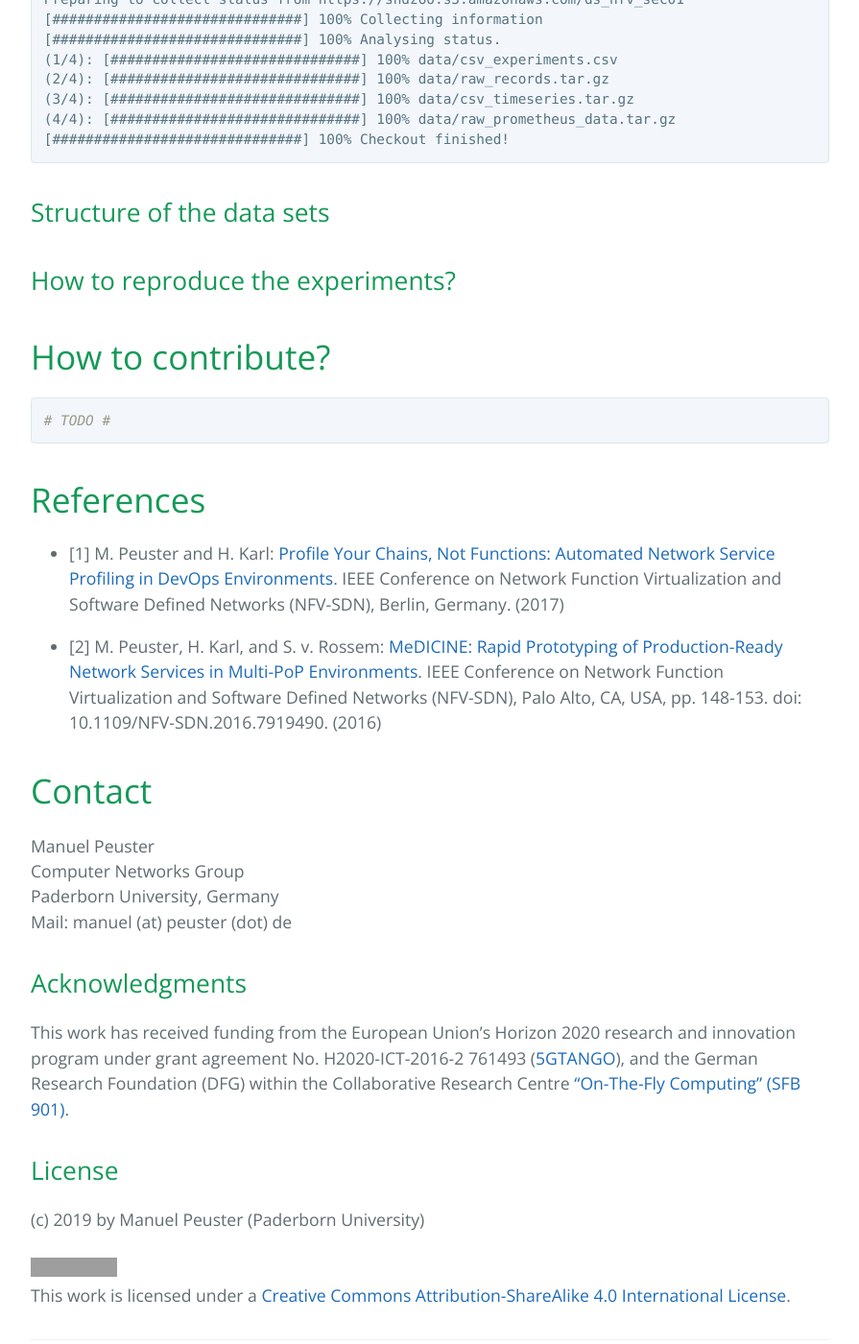
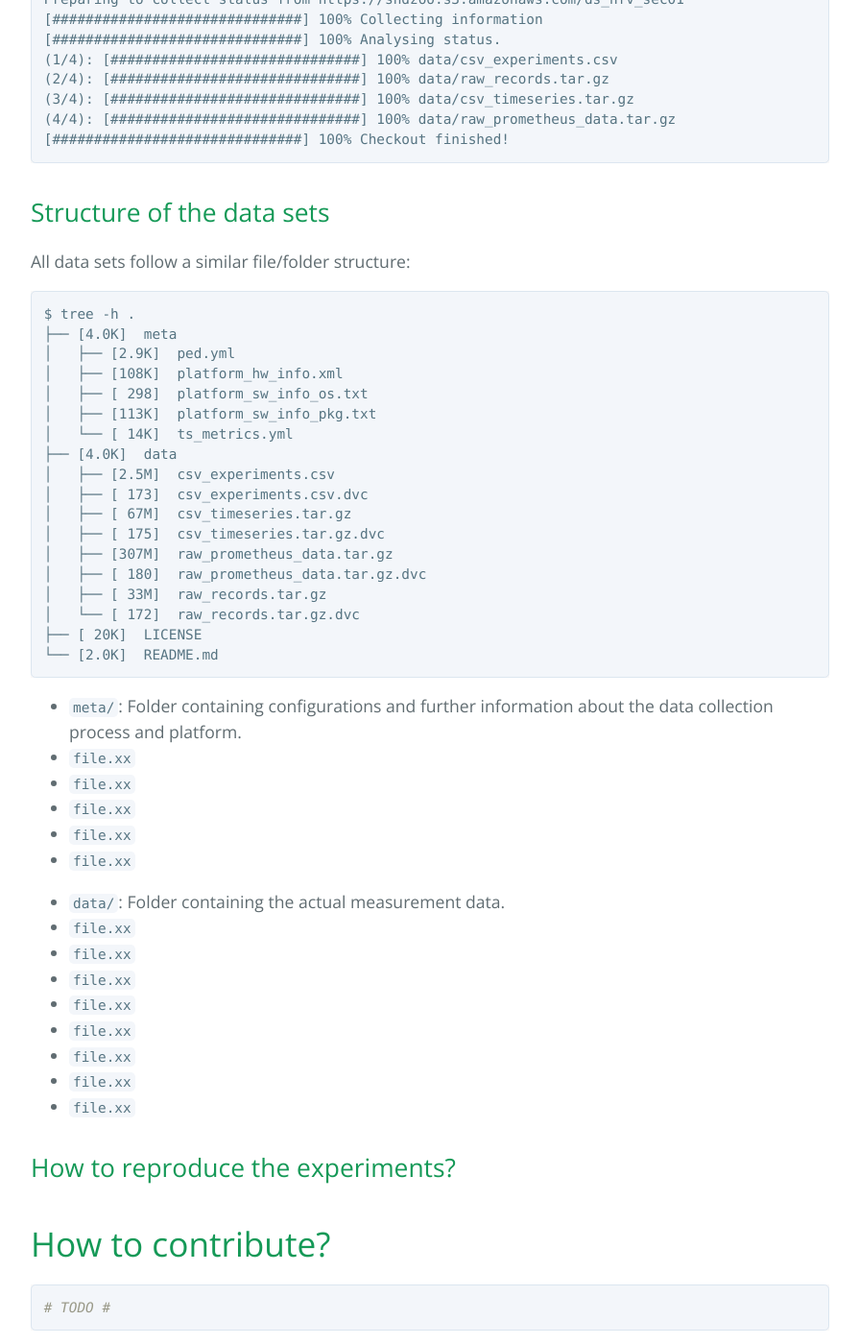
Before and after one commit to sndzoo/sndzoo.github.io, a Jekyll site: the page built from index.md, in a window 1280 px wide and 1400 px high, scrolled down 2994 px. Shown: the whole window at 96% size, without its empty margins (192-1087 px from the left). Built offline with Jekyll 4.4.1, drawn with Linux system fonts in a browser that asks for light colours; grey boxes are pictures that could not be loaded.

Commit message:
update
Signed-off-by: peusterm <manuel.peuster@uni-paderborn.de>

````diff
--- a/index.md
+++ b/index.md
@@ -95,6 +95,47 @@ Preparing to collect status from https://sndzoo.s3.amazonaws.com/ds_nfv_sec01
 
 ## Structure of the data sets
 
+All data sets follow a similar file/folder structure:
+
+```
+$ tree -h .
+├── [4.0K]  meta
+│   ├── [2.9K]  ped.yml
+│   ├── [108K]  platform_hw_info.xml
+│   ├── [ 298]  platform_sw_info_os.txt
+│   ├── [113K]  platform_sw_info_pkg.txt
+│   └── [ 14K]  ts_metrics.yml
+├── [4.0K]  data
+│   ├── [2.5M]  csv_experiments.csv
+│   ├── [ 173]  csv_experiments.csv.dvc
+│   ├── [ 67M]  csv_timeseries.tar.gz
+│   ├── [ 175]  csv_timeseries.tar.gz.dvc
+│   ├── [307M]  raw_prometheus_data.tar.gz
+│   ├── [ 180]  raw_prometheus_data.tar.gz.dvc
+│   ├── [ 33M]  raw_records.tar.gz
+│   └── [ 172]  raw_records.tar.gz.dvc
+├── [ 20K]  LICENSE
+└── [2.0K]  README.md
+```
+
+* `meta/`: Folder containing configurations and further information about the data collection process and platform.
+* `file.xx`
+* `file.xx`
+* `file.xx`
+* `file.xx`
+* `file.xx`
+
+* `data/`: Folder containing the actual measurement data.
+* `file.xx`
+* `file.xx`
+* `file.xx`
+* `file.xx`
+* `file.xx`
+* `file.xx`
+* `file.xx`
+* `file.xx`
+
+
 ## How to reproduce the experiments?
 
 
````
